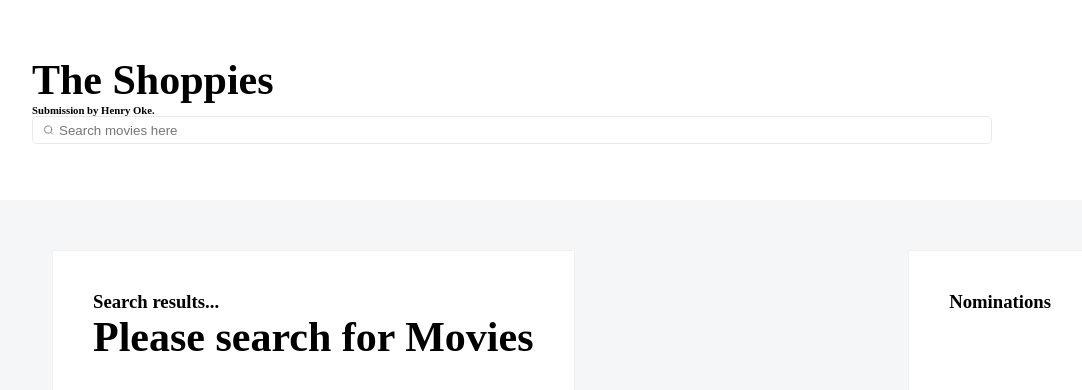
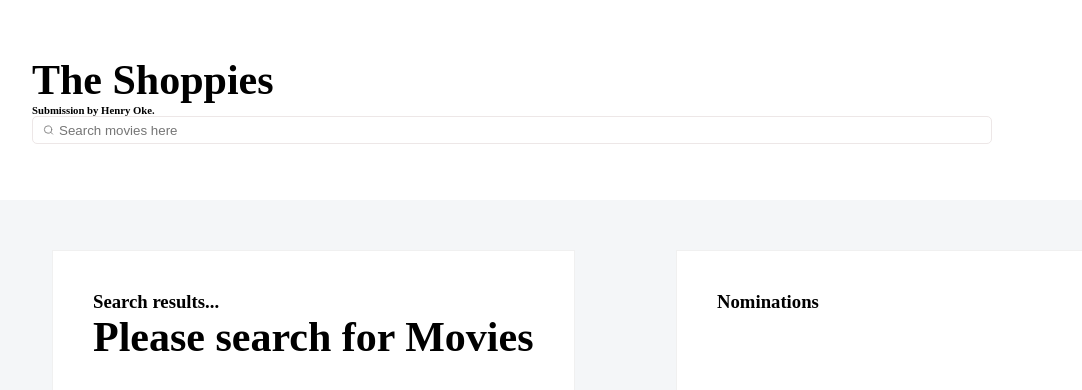
Before and after one commit to ok3dotdev/shoppies, a React (Create React App) app: page / in a window 1280 px wide. Shown: the top 390 px of the page, without its empty margins (68-1150 px from the left). Built offline with nearby package versions, Linux system fonts and the light colour scheme.

Commit message:
nominations

```diff
--- a/src/index.css
+++ b/src/index.css
@@ -89,4 +89,5 @@ button {
   padding: 40px;
   border: 1px solid #f0f0f0;
   height: auto;
+  min-width: 40%;
 }
```
